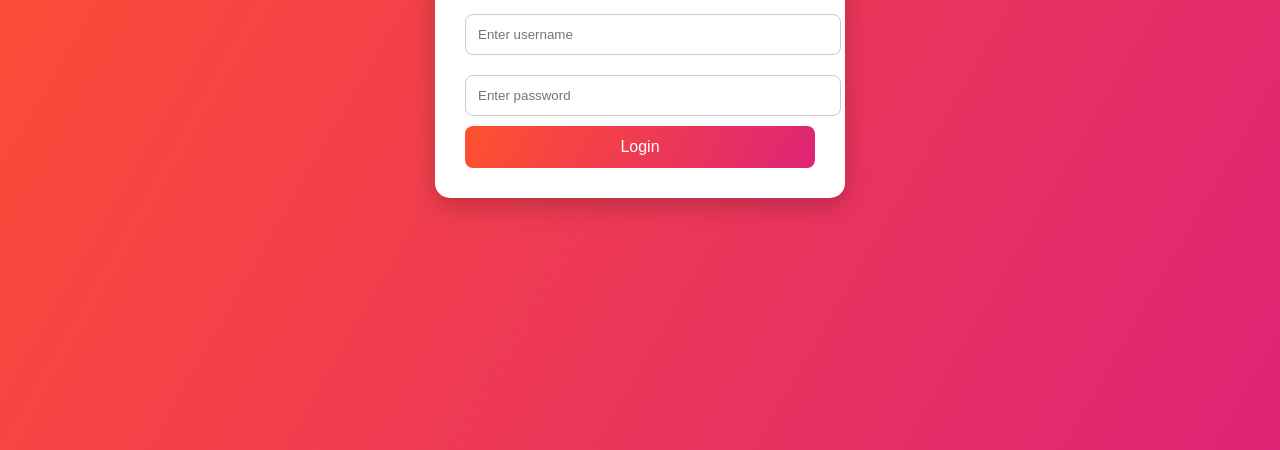
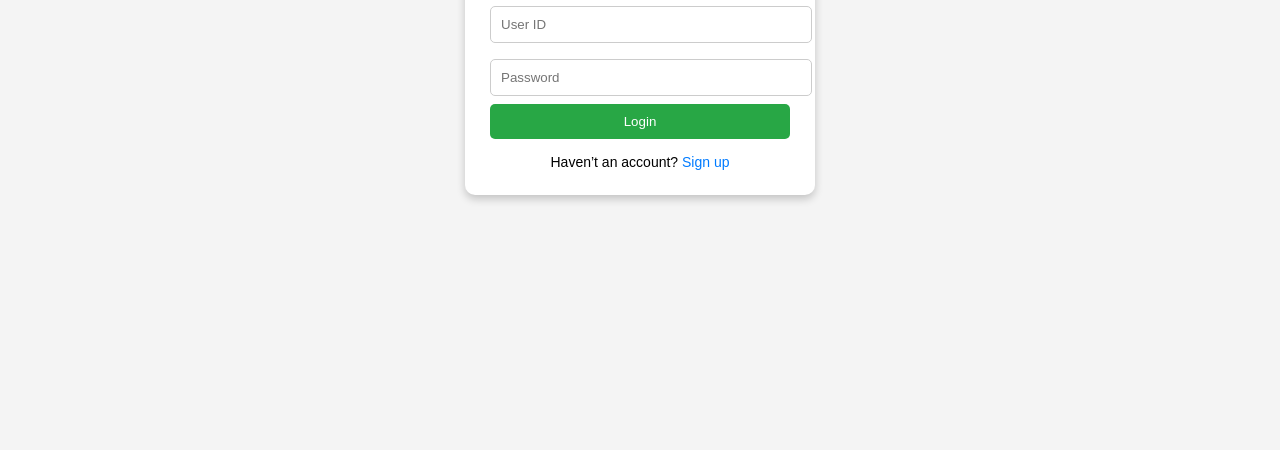
Before and after one commit to smit9327048998-dev/auth-system, a website: page public/index.html in a window 1280 px wide. Shown: the part 350-800 px from the top of the page. Drawn offline with Linux system fonts and the light colour scheme.

Commit message:
Update index.html

```diff
--- a/public/index.html
+++ b/public/index.html
@@ -6,81 +6,71 @@
     <title>Login</title>
     <style>
         body {
-        font-family: 'Segoe UI', sans-serif;
-        background: linear-gradient(120deg, #ff512f, #dd2476);
+            font-family: Arial, sans-serif;
+            background: #f4f4f4;
+            display: flex;
+            justify-content: center;
+            align-items: center;
             height: 100vh;
             margin: 0;
-        display: flex;
-        align-items: center;
-        justify-content: center;
         }
         .container {
             background: white;
-        padding: 30px;
-        border-radius: 15px;
-        width: 350px;
-        box-shadow: 0 8px 25px rgba(0,0,0,0.2);
-        animation: slideIn 0.8s ease-in-out;
+            padding: 25px;
+            border-radius: 10px;
+            width: 300px;
+            box-shadow: 0px 4px 8px rgba(0,0,0,0.2);
+            text-align: center;
         }
         h2 {
-        text-align: center;
-        color: #333;
             margin-bottom: 20px;
         }
         input {
             width: 100%;
-        padding: 12px;
-        margin: 10px 0;
-        border-radius: 8px;
+            padding: 10px;
+            margin: 8px 0;
             border: 1px solid #ccc;
-        outline: none;
-        transition: 0.3s;
-    }
-    input:focus {
-        border-color: #ff512f;
-        box-shadow: 0 0 8px rgba(255, 81, 47, 0.4);
+            border-radius: 5px;
         }
         button {
             width: 100%;
-        padding: 12px;
-        background: linear-gradient(120deg, #ff512f, #dd2476);
+            padding: 10px;
+            background: #28a745;
+            color: white;
             border: none;
-        border-radius: 8px;
-        color: white;
-        font-size: 16px;
+            border-radius: 5px;
             cursor: pointer;
-        transition: transform 0.2s ease, box-shadow 0.2s ease;
         }
         button:hover {
-        transform: translateY(-2px);
-        box-shadow: 0 4px 15px rgba(0,0,0,0.2);
+            background: #218838;
         }
-    @keyframes slideIn {
-        from { opacity: 0; transform: translateY(50px); }
-        to { opacity: 1; transform: translateY(0); }
+        .signup-link {
+            margin-top: 15px;
+            font-size: 14px;
+        }
+        .signup-link a {
+            color: #007bff;
+            text-decoration: none;
+        }
+        .signup-link a:hover {
+            text-decoration: underline;
         }
     </style>
 </head>
 <body>
+
 <div class="container">
     <h2>Login</h2>
-        <form id="loginForm">
-            <input type="text" name="username" placeholder="Enter username" required>
-            <input type="password" name="password" placeholder="Enter password" required>
+    <form action="/login" method="POST">
+        <input type="text" name="username" placeholder="User ID" required>
+        <input type="password" name="password" placeholder="Password" required>
         <button type="submit">Login</button>
     </form>
+
+    <div class="signup-link">
+        Haven’t an account? <a href="/signup">Sign up</a>
+    </div>
 </div>
 
-<script>
-document.getElementById('loginForm').addEventListener('submit', async (e) => {
-    e.preventDefault();
-    const formData = new FormData(e.target);
-    const res = await fetch('/login', {
-        method: 'POST',
-        body: new URLSearchParams(formData)
-    });
-    alert(await res.text());
-});
-</script>
 </body>
 </html>
```
Lines whose indentation alone changed are shown as unchanged.
